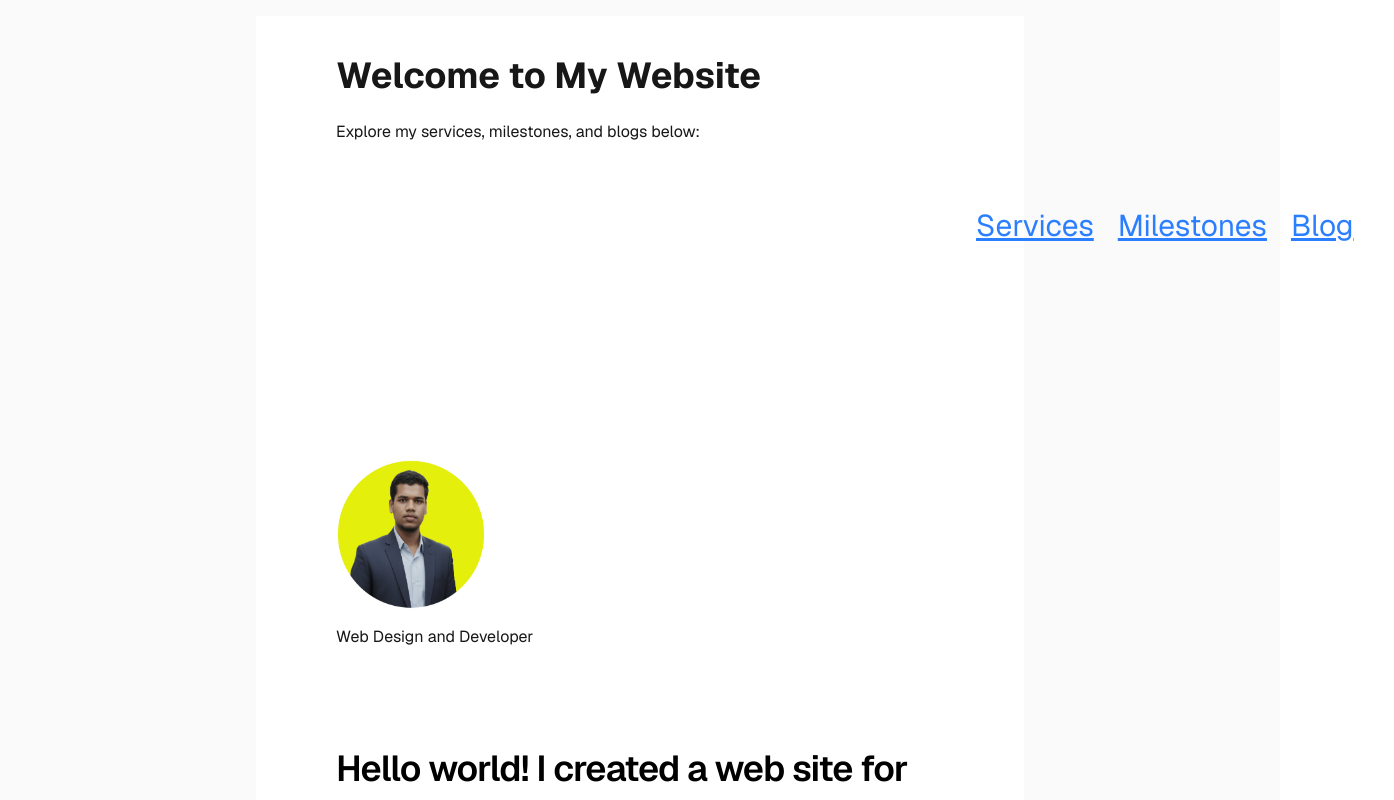
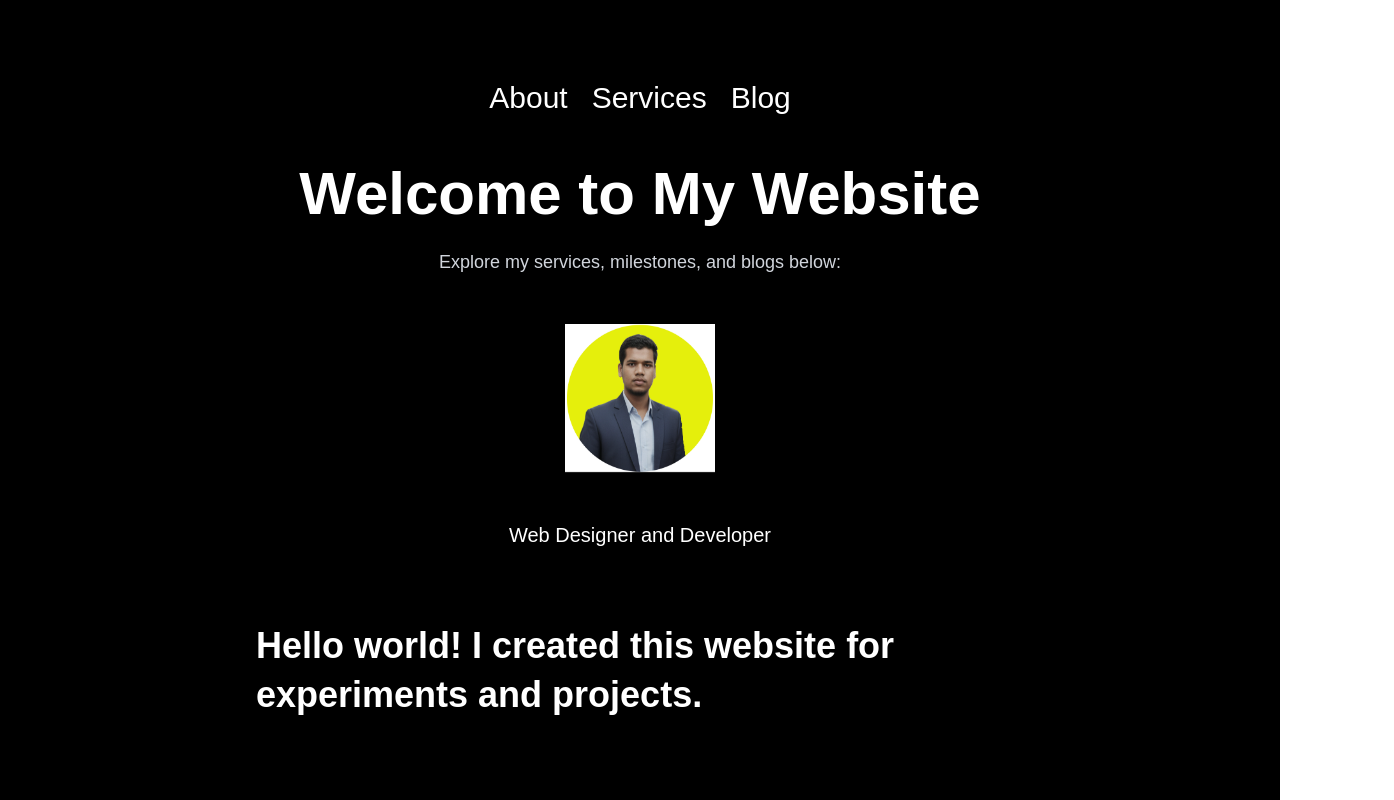
Before and after one commit to abdulmalekjillhazz/nextjs-project, a Next.js app: page / in a window 1280 px wide. Shown: the top 800 px of the page, 1394 px wide, since content can reach past the window. Built offline with nearby package versions, Linux system fonts and the light colour scheme.

Commit message:
Changes some style and a folder name

```diff
--- a/app/page.js
+++ b/app/page.js
@@ -3,31 +3,55 @@ import Image from "next/image";
 
 export default function Home() {
   return (
-    <div className="flex py-4 items-center justify-center bg-zinc-50
-    font-sans dark:bg-black">
-      <main className="flex py-10 px-20 w-full max-w-3xl flex-col items-center
-      justify-between bg-white dark:bg-black sm:items-start">
-           <h1 className="text-4xl font-bold mb-6">Welcome to My Website</h1>
-      <p className="mb-6">Explore my services, milestones, and blogs below:</p>
+    <main className="min-h-screen bg-black text-white flex flex-col items-center justify-center px-6">
+      {/* Navigation */}
+      <nav className="flex flex-wrap gap-6 text-lg font-medium mb-12">
+        <Link
+          href="/about"
+          className=" text-3xl no-underline text-white hover:text-gray-400 transition duration-200"
+        >
+          About
+        </Link>
+        <Link
+          href="/services"
+          className="no-underline text-white hover:text-gray-200 transition duration-200 text-3xl"
+        >
+          Services
+        </Link>
+        <Link
+          href="/blog"
+          className="no-underline text-white hover:text-gray-400 text-3xl transition duration-200"
+        >
+          Blog
+        </Link>
+      </nav>
 
-      <div className="flex gap-6 text-3xl ml-150 mb-40 p-10">
-        <Link href="/services" className="text-blue-500 underline">Services</Link>
-        <Link href="/milestones" className="text-blue-500 underline">Milestones</Link>
-        <Link href="/blog" className="text-blue-500 underline">Blog</Link></div>
-       <Image className="flex py-4 "
-          src="/profile final-01  ddf-01.png"
-          alt="Next.js logo"
-          width={150}
-          height={20}
-        />
-         <p>
-          Web Design and Developer</p>
-           <div className="flex py-20 flex flex-col items-center gap-6 text-center sm:items-start sm:text-left">
-          <h2 className=" font-semibold text-4xl leading-20 tracking-tight text-black dark:text-zinc-50">
-            Hello world! I created a web site for experiments.
+      {/* Hero Section */}
+      <section className="text-center flex flex-col items-center gap-6">
+        <h1 className="text-4xl md:text-6xl font-bold">Welcome to My Website</h1>
+        <p className="text-gray-300 md:text-lg">
+          Explore my services, milestones, and blogs below:
+        </p>
+
+        {/* Profile Image */}
+        <div className="py-6">
+          <Image
+            src="/profile.png"
+            alt="Profile Image"
+            width={150}
+            height={150}
+          />
+        </div>
+
+        <p className="text-white text-lg md:text-xl">Web Designer and Developer</p>
+
+        {/* Additional Info Section */}
+        <div className="flex flex-col items-center gap-6 text-center sm:items-start sm:text-left max-w-3xl mt-12">
+          <h2 className="text-2xl md:text-4xl font-semibold leading-snug">
+            Hello world! I created this website for experiments and projects.
           </h2>
         </div>
-      </main>
-    </div>
+      </section>
+    </main>
   );
 }
```
Also changed, not shown: app/about/page.js (renamed from app/milestones/page.js), public/profile.png (renamed from public/profile final-01  ddf-01.png).
